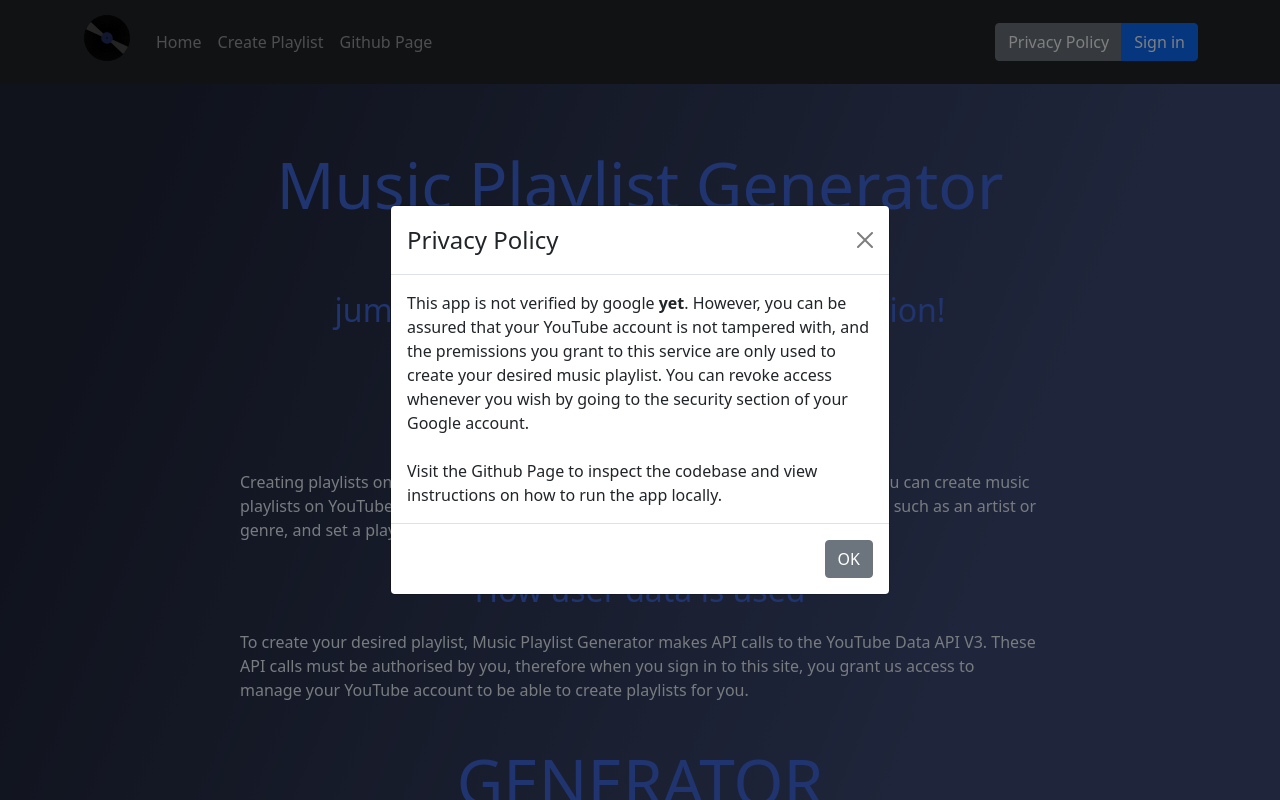
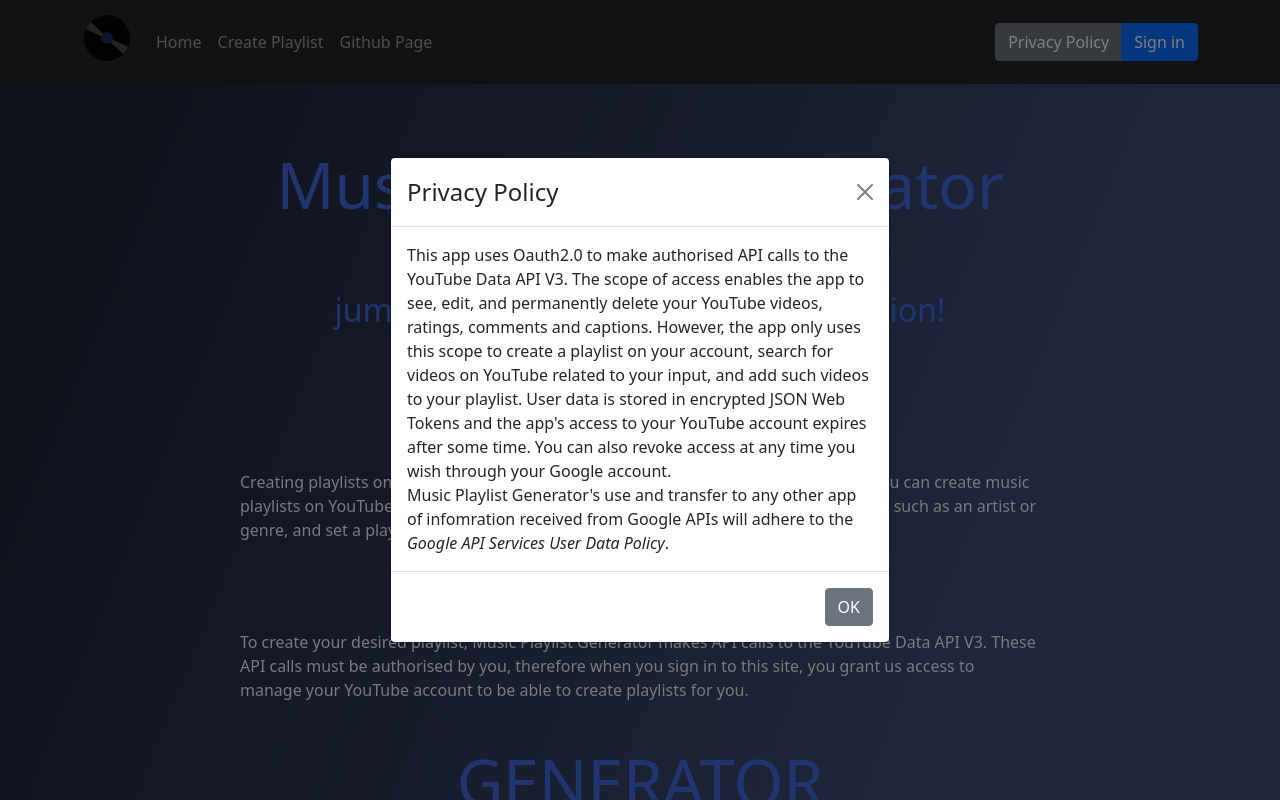
Before and after one commit to P0u4a/Playlist-Generator, a Next.js app: page / in a window 1280 px wide. Both pictures are taken after a click on the button "Privacy Policy". Shown: the top 800 px of the page. Built offline with nearby package versions, Linux system fonts and the light colour scheme; no server answers.

Commit message:
Update Privacy Policy

```diff
--- a/components/notification.js
+++ b/components/notification.js
@@ -22,13 +22,18 @@ export default function Notification() {
           <Modal.Title>Privacy Policy</Modal.Title>
         </Modal.Header>
         <Modal.Body>
-          This app is not verified by google <b>yet</b>. However, you can be
-          assured that your YouTube account is not tampered with, and the premissions
-          you grant to this service are only used to create your desired music playlist.
-          You can revoke access whenever you wish by going to the security section of your
-          Google account.<br /><br />
+          This app uses Oauth2.0 to make authorised API calls to the YouTube Data API V3.
+          The scope of access enables the app to see, edit, and permanently delete your
+          YouTube videos, ratings, comments and captions. However, the app only uses this scope to
+          create a playlist on your account, search for videos on YouTube related to your input, and
+          add such videos to your playlist. User data is stored in encrypted JSON Web Tokens and the app&apos;s access to your
+          YouTube account expires after some time. You can also revoke access at any time you wish through your Google account.
+          <br />
+          Music Playlist Generator&apos;s use and transfer to any other
+          app of infomration received from Google APIs will adhere
+          to the <i>Google API Services User Data Policy</i>.
 
-          Visit the Github Page to inspect the codebase and view instructions on how to run the app locally.
+
         </Modal.Body>
         <Modal.Footer>
           <Button variant='secondary' onClick={handleClose}>
```
